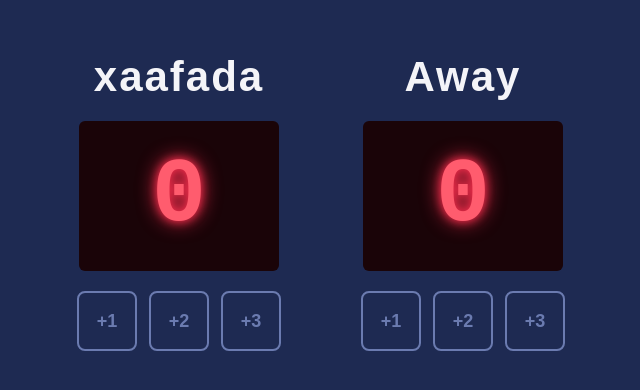
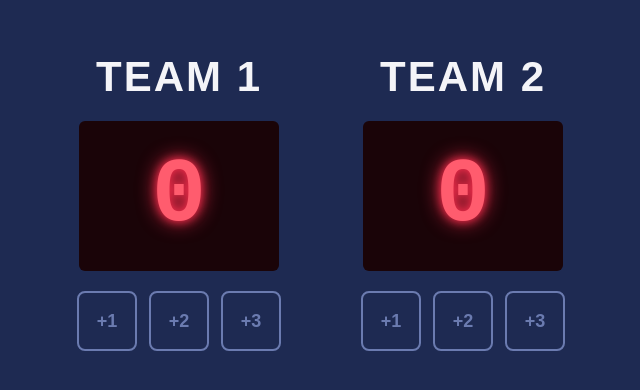
Before and after one commit to Suleiman-said/scoreboard, a website built with Vite: page index.html in a window 1280 px wide. Shown: the part 198-588 px from the top of the page, without its empty margins (319-959 px from the left). Built offline with nearby package versions, Linux system fonts and the light colour scheme.

Commit message:
updated scoreboard headers

```diff
--- a/index.html
+++ b/index.html
@@ -1,11 +1,11 @@
 <html>
   <head>
-        <link rel="stylesheet" href="index.css">
+    <link rel="stylesheet" href="index.css" />
   </head>
   <body>
     <div class="board">
       <div class="team">
-        <div class="team-name">xaafada</div>
+        <div class="team-name">TEAM 1</div>
         <div class="display" id="homeScore">0</div>
         <div class="buttons">
           <button class="btn" onclick="addScore('home', 1)">+1</button>
@@ -14,7 +14,7 @@
         </div>
       </div>
       <div class="team">
-        <div class="team-name">Away</div>
+        <div class="team-name">TEAM 2</div>
         <div class="display" id="guestScore">0</div>
         <div class="buttons">
           <button class="btn" onclick="addScore('guest', 1)">+1</button>
```
Lines whose indentation alone changed are shown as unchanged.
